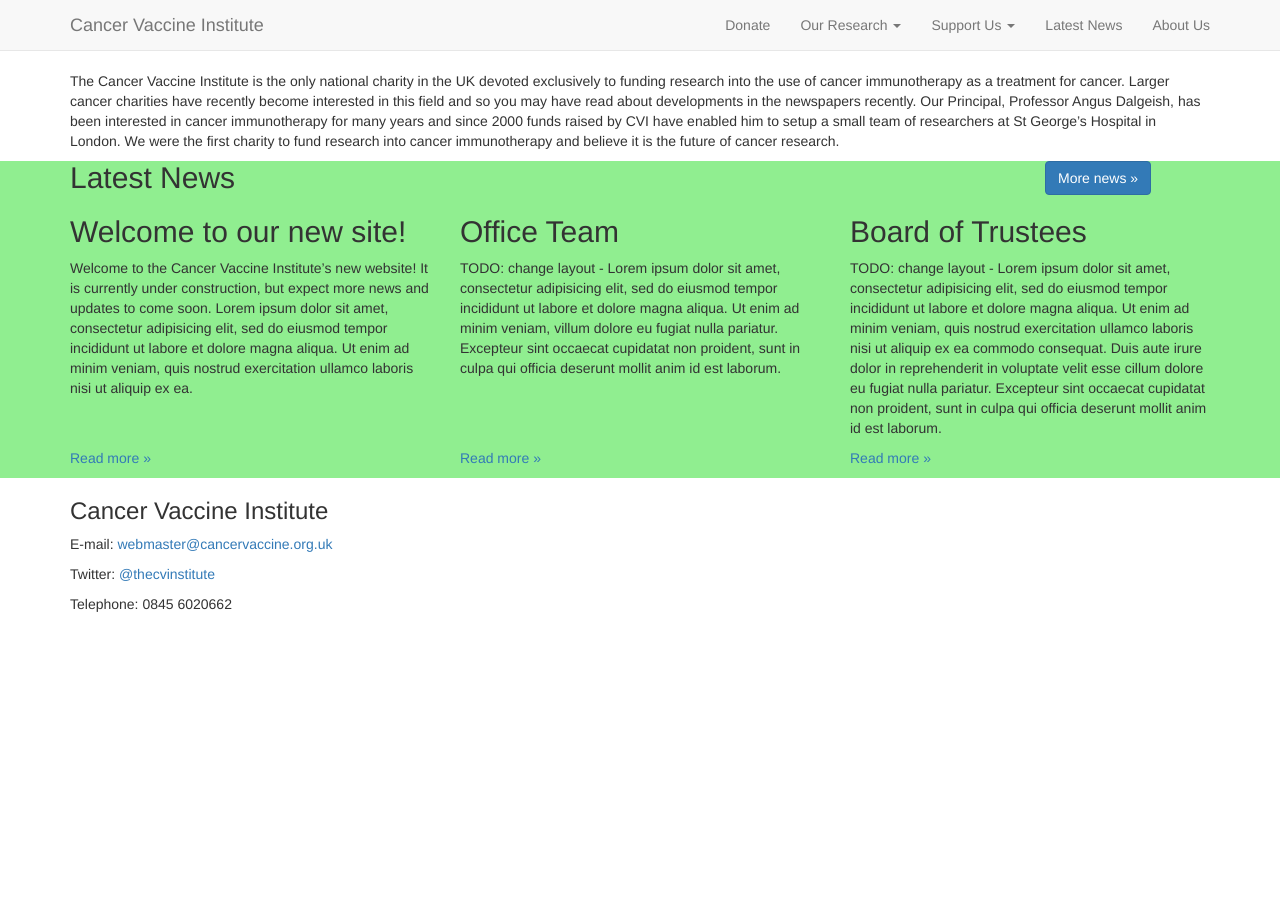
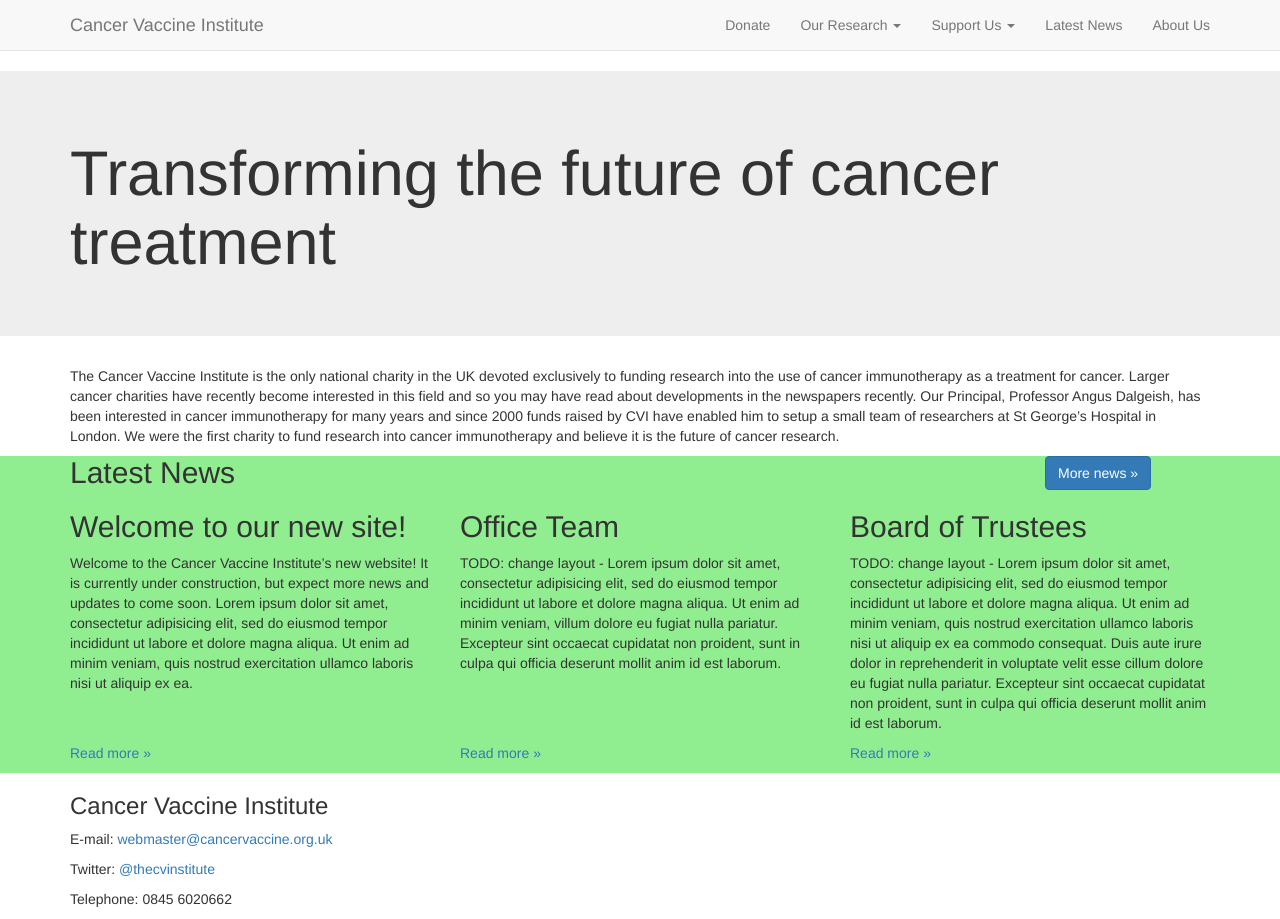
Before and after one commit to CancerVaccine/cancervaccine.github.io, a Jekyll site: the page built from index.html, in a window 1280 px wide. Built offline with Jekyll 4.4.1, drawn with Linux system fonts in a browser that asks for light colours; nearby versions of some CDN libraries.

Commit message:
Added jumbotron place holder

```diff
--- a/index.html
+++ b/index.html
@@ -3,11 +3,24 @@
 layout: default
 ---
 
+<div class="jumbotron">
+  <div class="container">
+    <h1>Transforming the future of cancer treatment</h1>
+  </div>
+</div>
+
 <div class="container">
   <div class="row">
     <div class="col-md-12">
       <p>
-        The Cancer Vaccine Institute is the only national charity in the UK devoted exclusively to funding research into the use of cancer immunotherapy as a treatment for cancer. Larger cancer charities have recently become interested in this field and so you may have read about developments in the newspapers recently. Our Principal, Professor Angus Dalgeish, has been interested in cancer immunotherapy for many years and since 2000 funds raised by CVI have enabled him to setup a small team of researchers at St George’s Hospital in London. We were the first charity to fund research into cancer immunotherapy and believe it is the future of cancer research.
+        The Cancer Vaccine Institute is the only national charity in the UK devoted exclusively
+        to funding research into the use of cancer immunotherapy as a treatment for cancer.
+        Larger cancer charities have recently become interested in this field and so you may
+        have read about developments in the newspapers recently. Our Principal, Professor Angus
+        Dalgeish, has been interested in cancer immunotherapy for many years and since 2000 funds
+        raised by CVI have enabled him to setup a small team of researchers at St George’s
+        Hospital in London. We were the first charity to fund research into cancer
+        immunotherapy and believe it is the future of cancer research.
       </p>
     </div>
   </div>
```
